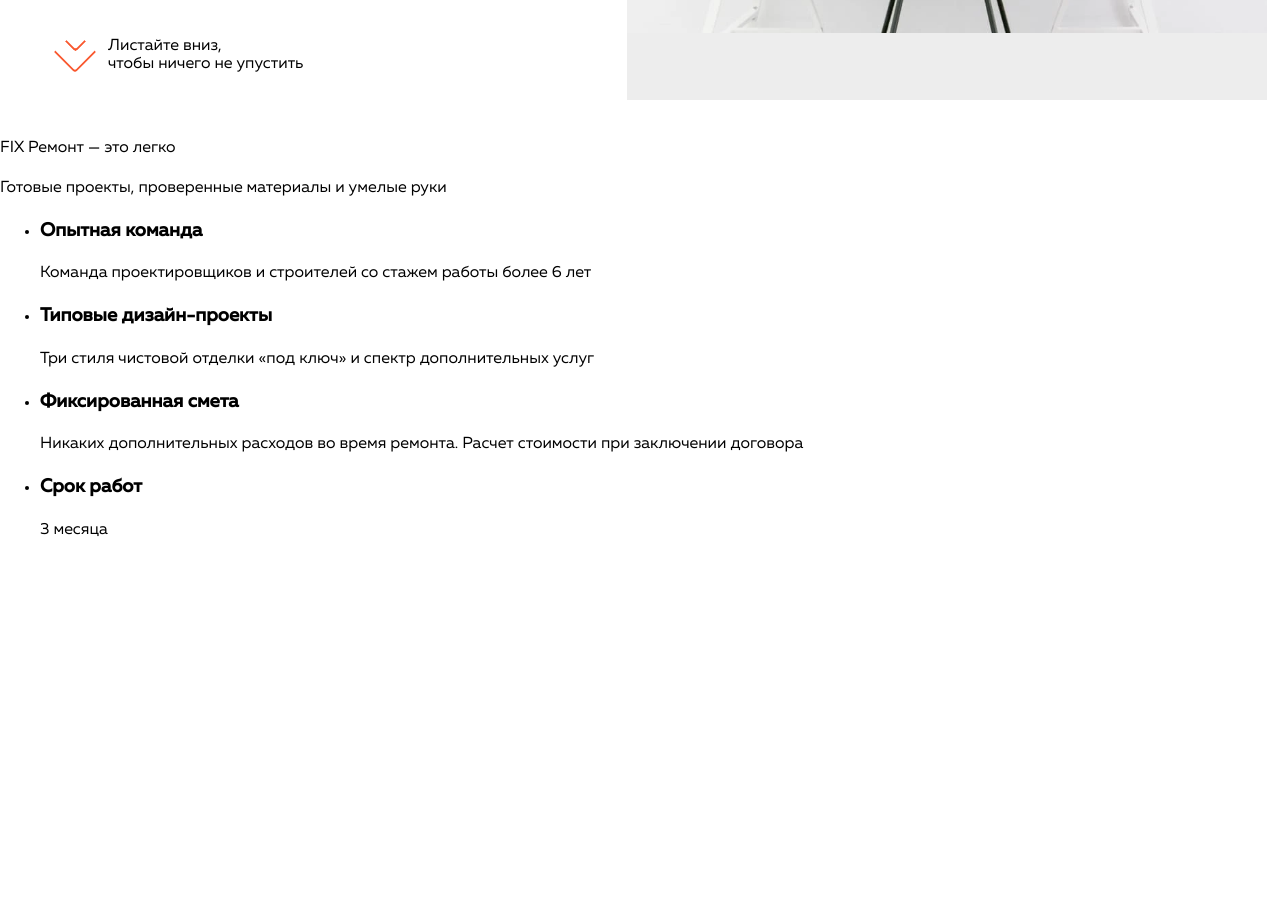
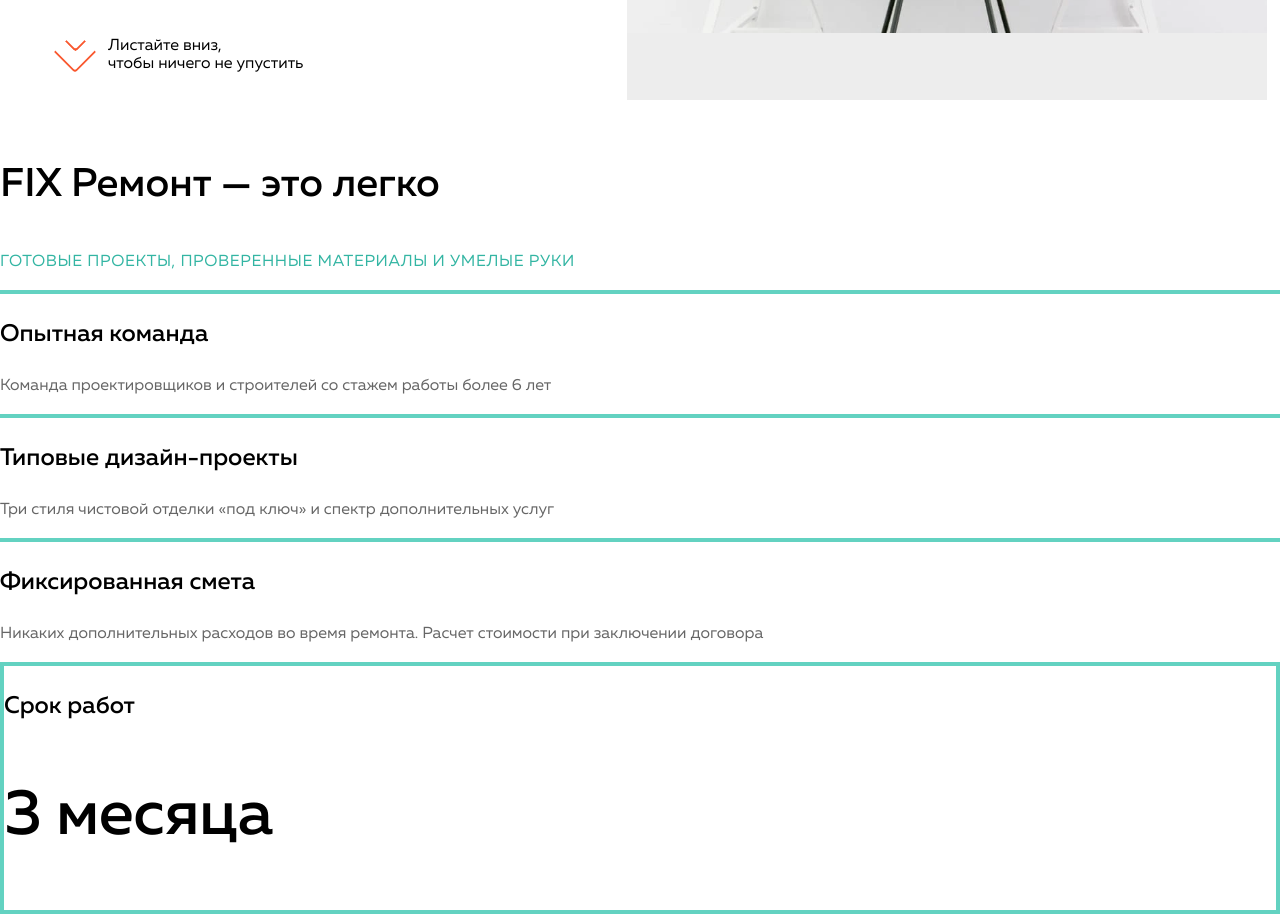
Before and after one commit to Pavel-Liteiniy/m18-test-task, a website: page src/index.html in a window 1280 px wide. Shown: the part 680-1594 px from the top of the page. Before the commit the page ends 1238 px from the top, so only its background shows below. Drawn offline with nearby package versions, Linux system fonts and the light colour scheme; files that its build step writes are made by us from their sources.

Commit message:
Создает базовые стили для features

```diff
--- /dev/null
+++ b/src/less/blocks/features.less
@@ -0,0 +1,36 @@
+.features__tagline {
+	.font_character(@h2_font_size, @h2_line_height, @bold_font_weight);
+}
+
+.features__title {
+	letter-spacing: 0.62px;
+	text-transform: uppercase;
+
+	color: @basic_turquoise;
+}
+
+.features__heading {
+	.font_character(@h3_font_size, @h3_line_height, @bold_font_weight);
+}
+
+.features__description {
+	color: @basic_grey;
+}
+
+.features__list {
+	.list_default_remove();
+}
+
+.features__item {
+	border-top: @basic_border;
+
+	&--extra {
+		border: @basic_border;
+
+		.features__description {
+			letter-spacing: -0.5px;
+
+			.font_character(@large_font_size, @large_line_height, @bold_font_weight, @basic_black);
+		}
+	}
+}
--- a/src/less/style.less
+++ b/src/less/style.less
@@ -12,3 +12,4 @@
 @import "blocks/greeting";
 @import "blocks/button";
 @import "blocks/video";
+@import "blocks/features";
```
